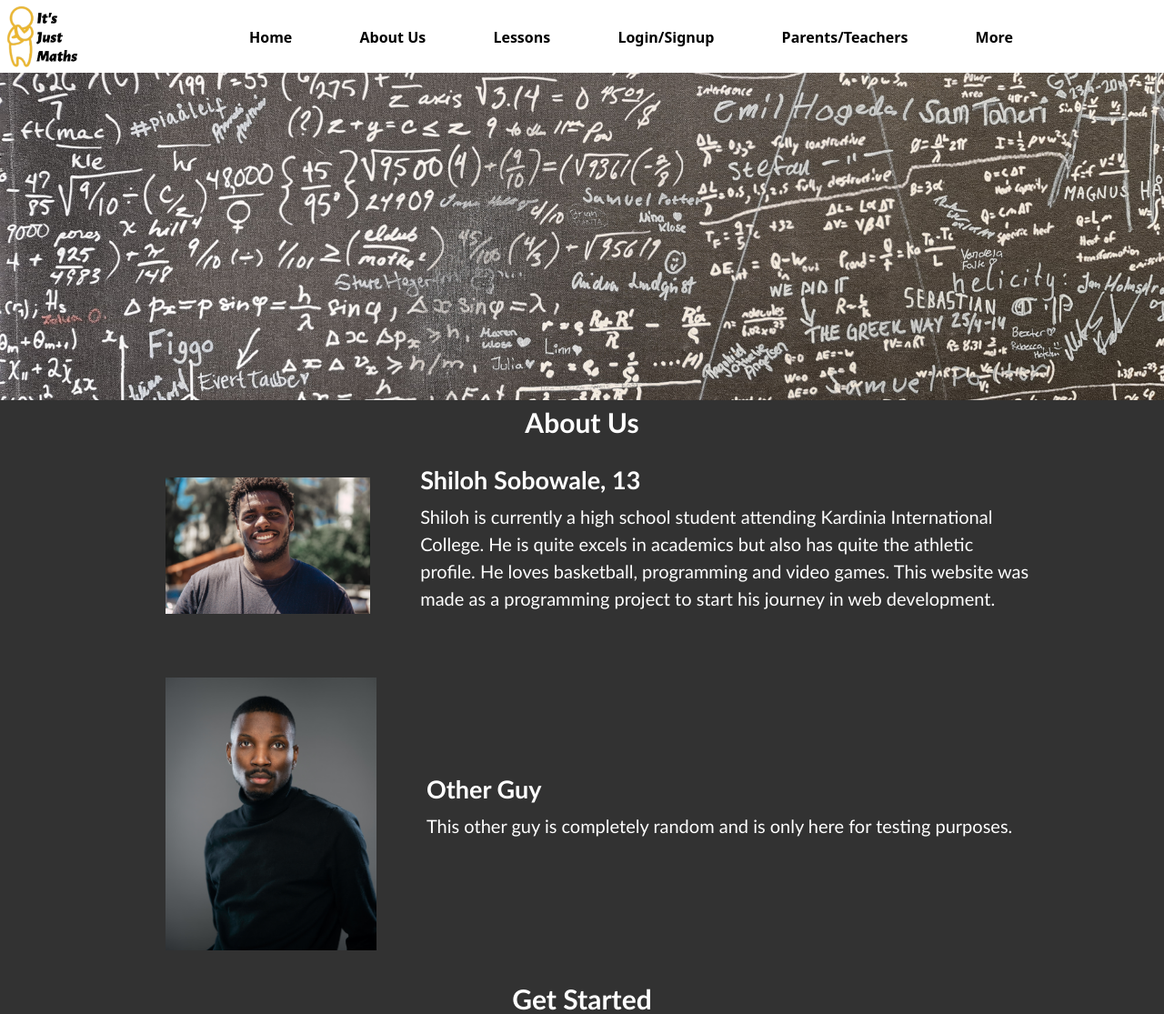
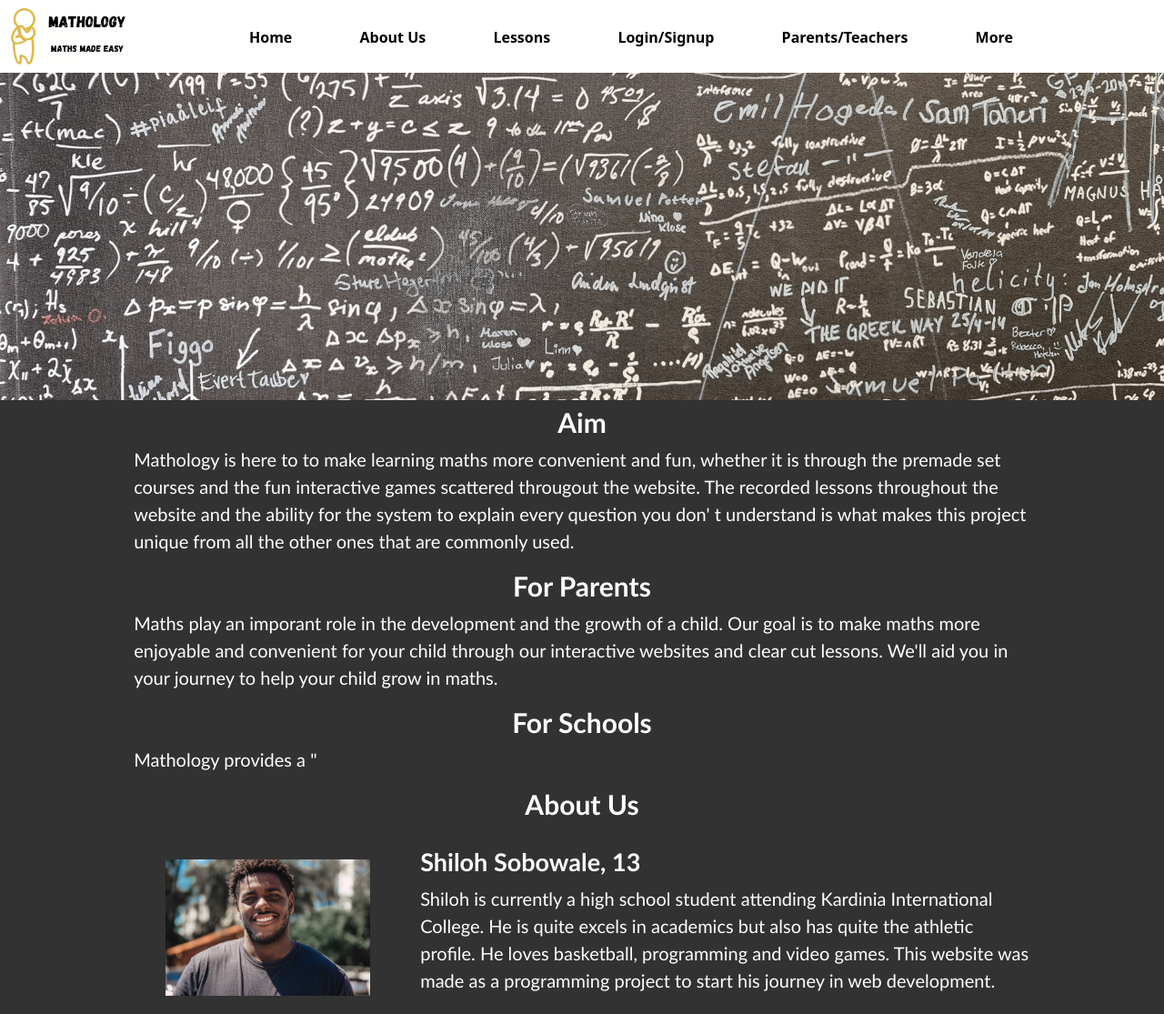
Before and after one commit to mil0h/Mathology, a Flask app: page / in a window 1280 px wide. Shown: the top 1115 px of the page at 91% size. Run offline with Flask 3, Linux system fonts and the light colour scheme.

Commit message:
added mathology logo and made some branding changes

```diff
--- a/templates/aboutuspreview.html
+++ b/templates/aboutuspreview.html
@@ -1,5 +1,15 @@
 <div id='largecontainer'>
   <div id='largeborder'>
+    <h2>Aim</h2>
+
+    <p>Mathology is here to to make learning maths more convenient and fun, whether it is through the premade set courses and the fun interactive games scattered througout the website. The recorded lessons throughout the website and the ability for the system to explain every question you don'
+t understand is what makes this project unique from all the other ones that are commonly used. </p>
+    <h2>For Parents</h2>
+    <p>Maths play an imporant role in the development and the growth of a child. Our goal is to make maths more enjoyable and convenient for your child through our interactive websites and clear cut lessons. We'll aid you in your journey to help your child grow in maths. </p>
+    <h2>For Schools</h2>
+    <p>
+      Mathology provides a "
+    </p>
     <h2><center>About Us</center></h2>
     <div id='container'>
       <div id='img'>
--- a/templates/home.html
+++ b/templates/home.html
@@ -5,7 +5,7 @@
   <meta name="viewport" content="width=device-width, initial-scale=1" />
   <link href="https://cdn.jsdelivr.net/npm/bootstrap@5.3.2/dist/css/bootstrap.min.css" rel="stylesheet" integrity="sha384-T3c6CoIi6uLrA9TneNEoa7RxnatzjcDSCmG1MXxSR1GAsXEV/Dwwykc2MPK8M2HN" crossorigin="anonymous" />
   <link rel='stylesheet' type='text/css'  href='css-files/mystyles.css' />
-  <title> Its Just Maths</title>
+  <title>Mathology</title>
 </head>
 <style>
   h1 {
@@ -194,7 +194,7 @@
   }
 
   #btn {
-    background-conone rgb(255, 255, 255);
+    background-color: rgb(255, 255, 255);
     color: black;
     padding: 1%;
     padding-right: 0px;
@@ -208,6 +208,8 @@
     margin-left: 11%;
     margin-right: 11%;
   }
+
+
 
   /* Dropdown Button */
   .dropbtn {
--- a/templates/navbar.html
+++ b/templates/navbar.html
@@ -1,6 +1,6 @@
 <header>
   <div class='navbarcontainer'>
-    <img src="https://d0dd7a01-034e-4c8d-98ca-ae203cbc23fe-00-2dbmygcgspys8.picard.replit.dev/static/it's-just-maths-logo.png" height='80' alt='logo' class='logo'>
+    <img src="https://d0dd7a01-034e-4c8d-98ca-ae203cbc23fe-00-2dbmygcgspys8.picard.replit.dev/static/mathology logo.png" height='80' alt='logo' class='logo'>
 
     <nav>
       <ul>
```
Also changed, not shown: README.md, static/mathology logo.png (added), 1 other file.
